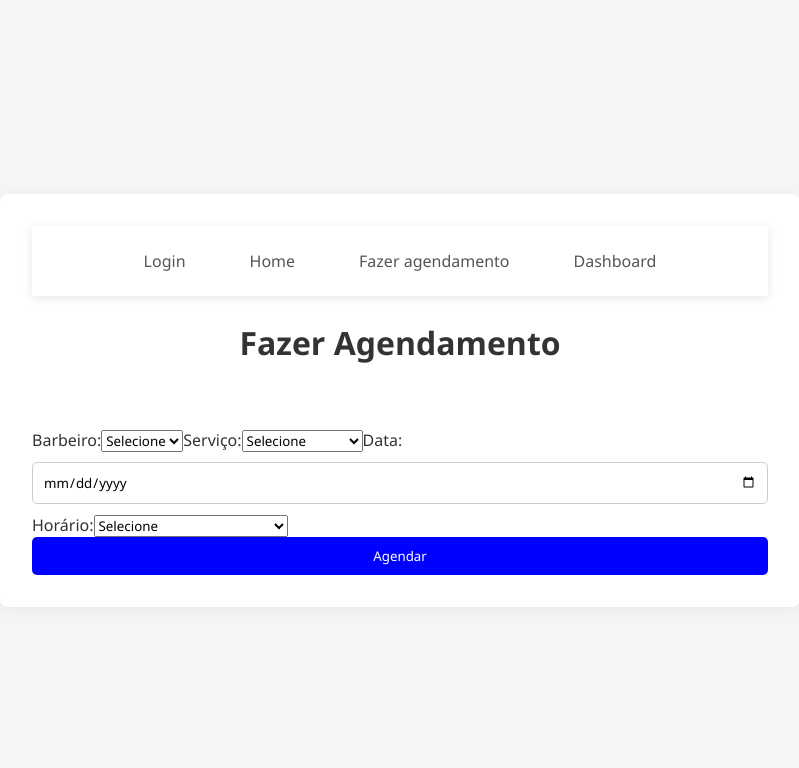
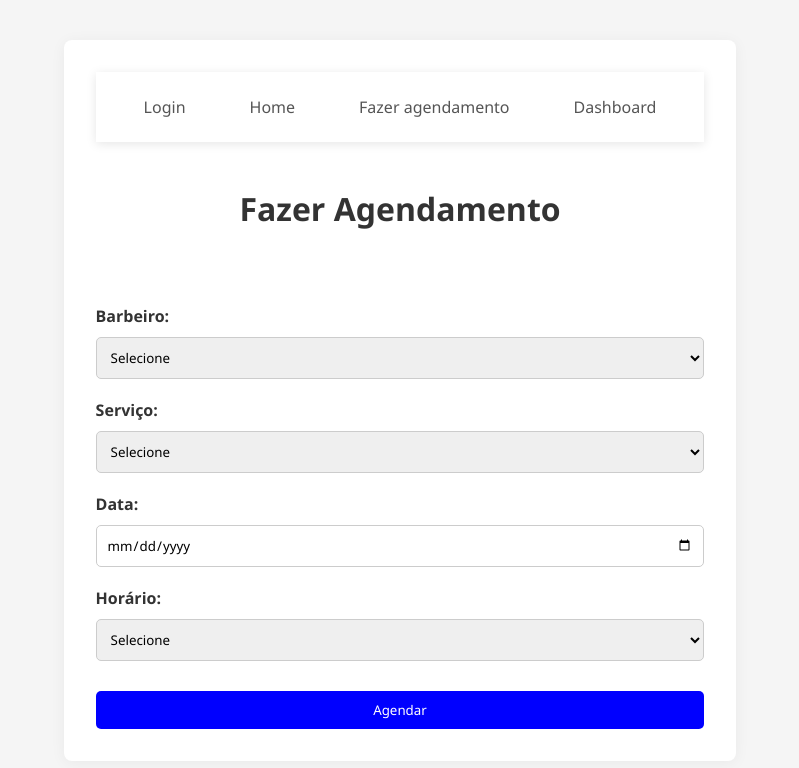
Before and after one commit to joaoppaixao/projeto-barbearia, a React (Create React App) app in the folder barber/: page /agendamento in a window 1280 px wide. Shown: the top 768 px of the page, without its empty margins (240-1039 px from the left). Built offline with nearby package versions, Linux system fonts and the light colour scheme; data requests are answered from the project's data file.

Commit message:
atualizei o css de agendamentos

```diff
--- a/barber/package.json
+++ b/barber/package.json
@@ -7,6 +7,7 @@
     "@testing-library/jest-dom": "^6.6.3",
     "@testing-library/react": "^16.3.0",
     "@testing-library/user-event": "^13.5.0",
+    "axios": "^1.9.0",
     "react": "^18.0",
     "react-dom": "^18.0",
     "react-router-dom": "^7.5.3",
@@ -38,5 +39,8 @@
       "last 1 firefox version",
       "last 1 safari version"
     ]
+  },
+  "devDependencies": {
+    "json-server": "^1.0.0-beta.3"
   }
 }
--- a/barber/src/styles/Agendamento.css
+++ b/barber/src/styles/Agendamento.css
@@ -4,17 +4,35 @@
   margin: 0;
   padding: 0;
   font-family: Arial, Helvetica, sans-serif;
+  box-sizing: border-box;
 }
 
 body {
+  background-color: #f4f4f4;
+  display: flex;
+  justify-content: center;
+  align-items: center;
+  min-height: 100vh;
+  padding: 20px;
+}
 
-    background-color: #dcdcdc;
-
+.main-container {
+  background: #ffffff;
+  padding: 30px;
+  border-radius: 10px;
+  box-shadow: 0 0 10px rgba(0, 0, 0, 0.1);
+  width: 100%;
+  max-width: 500px;
+  display: flex;
+  flex-direction: column;
+  align-items: center;
 }
 
 .nav-bar {
-    padding: 10px;
-    box-shadow: 0px 3px 3px rgba(0, 0, 0, 0.312);
+  width: 100%;
+  display: flex;
+  justify-content: space-around;
+  margin-bottom: 20px;
 }
 
 .nav-bar > a {
@@ -23,20 +41,46 @@ body {
   border-radius: 5px;
   text-decoration: none;
   font-weight: bold;
-    transition-duration: 0.5;
+  transition: 0.3s;
 }
 
 .nav-bar > a:hover {
   background-color: darkgray;
-    transition: 0.5s;
 }
 
 h1 {
-    padding: 30px;
-    margin-bottom: 40px 0;
-    justify-content: center;
+  margin-bottom: 20px;
   text-align: center;
+}
 
+label {
+  align-self: flex-start;
+  margin-top: 10px;
+  font-weight: bold;
+}
+
+input[type="date"],
+select {
+  width: 100%;
+  padding: 10px;
+  margin: 10px 0;
+  border: 1px solid #ccc;
+  border-radius: 5px;
+}
+
+button {
+  width: 100%;
+  padding: 10px;
+  background: blue;
+  color: white;
+  border: none;
+  border-radius: 5px;
+  cursor: pointer;
+  margin-top: 20px;
+}
+
+button:hover {
+  background: darkblue;
 }
 
 .barber-container {
```
Also changed, not shown: 1 other file (tests, documents, lock files or other folders). Lines whose indentation alone changed are shown as unchanged.
